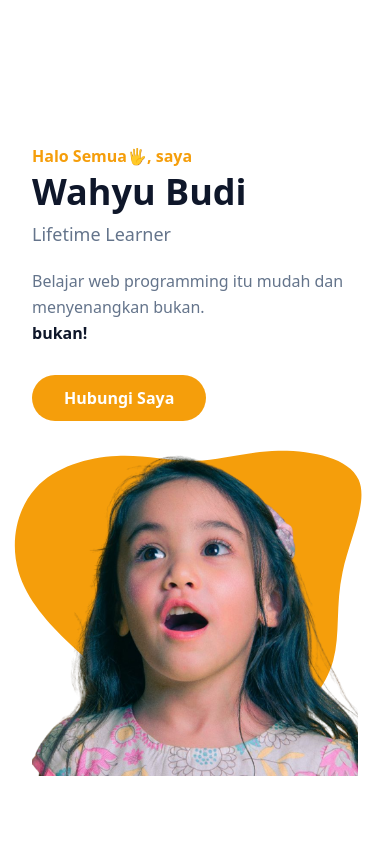
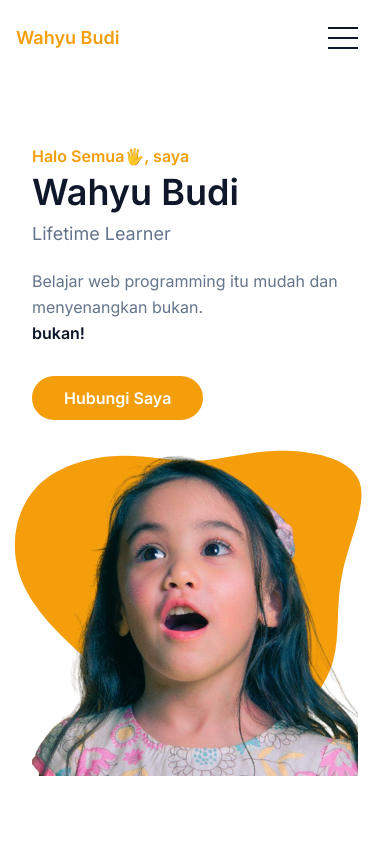
Before and after one commit to wahyubudies/portfolio-tailwindcss, a website: page index.html in a window 390 px wide. Shown: the top 844 px of the page. Drawn offline with Linux system fonts and the light colour scheme.

Commit message:
hamburger line

```diff
--- a/index.html
+++ b/index.html
@@ -10,6 +10,23 @@
 </head>
 
 <body>
+    <!-- START: Header Section -->
+    <header class="bg-transparent absolute top-0 left-0 w-full flex items-center z-10">
+        <div class="container">
+            <div class="flex items-center justify-between relative">
+                <a href="#home" class="font-bold text-lg text-primary block py-6">Wahyu Budi</a>
+                <div class="flex items-center px-4">
+                    <button id="hamburger" name="hamburger" class="block absolute right-4">
+                        <span class="hamburger_line"></span>
+                        <span class="hamburger_line"></span>
+                        <span class="hamburger_line"></span>
+                    </button>
+                </div>
+            </div>
+        </div>
+    </header>
+    <!-- END: Header Section -->
+
     <!-- START: Hero Section -->
     <section id="home" class="pt-36">
         <div class="container">
--- a/src/input.css
+++ b/src/input.css
@@ -1,3 +1,13 @@
+@import url('https://fonts.googleapis.com/css2?family=Inter:wght@200;400;600&display=swap');
+
 @tailwind base;
 @tailwind components;
 @tailwind utilities;
+
+body {
+    font-family: 'Inter', sans-serif;
+}
+
+.hamburger_line{
+    @apply w-[30px] h-[2px] my-2 block bg-dark
+}
```
Also changed, not shown: dist/output.css.
